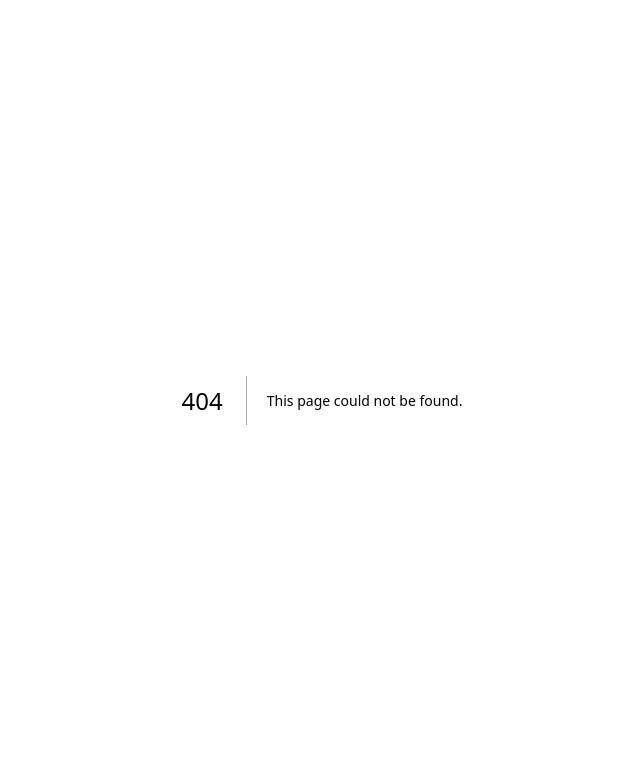
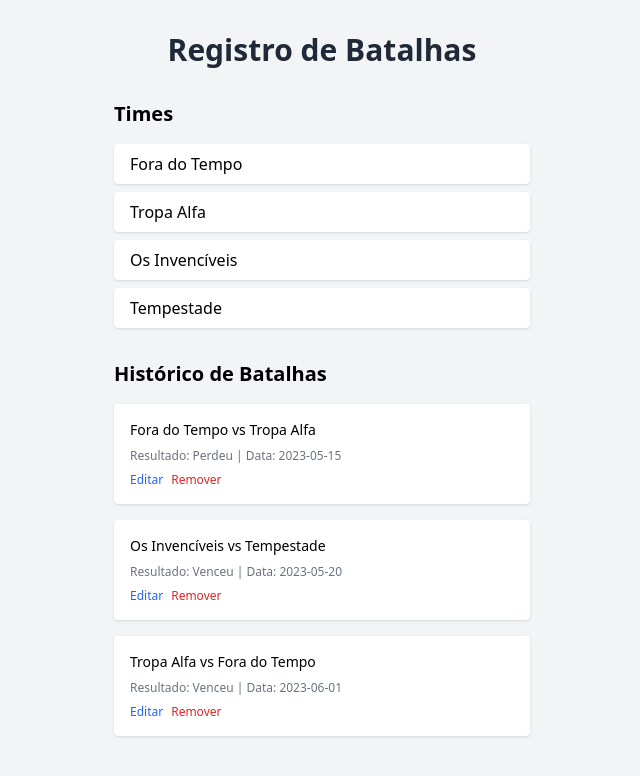
Before and after one commit to angelinogonsalves/personal-site, a Next.js app: page /warbattles in a window 1280 px wide. Before the commit this address had no page. Shown: the top 776 px of the page, without its empty margins (318-958 px from the left). Built offline with nearby package versions, Linux system fonts and the light colour scheme.

Commit message:
add warbattles v1

```diff
--- /dev/null
+++ b/src/app/warbattles/page.jsx
@@ -0,0 +1,66 @@
+import { useEffect, useState } from "react";
+
+export default function RegistroPage() {
+  const [teams, setTeams] = useState([
+    { id: 1, name: 'Fora do Tempo' },
+    { id: 2, name: 'Tropa Alfa' },
+    { id: 3, name: 'Os Invencíveis' },
+    { id: 4, name: 'Tempestade' }
+  ]);
+
+  const [battles, setBattles] = useState([
+    { id: 1, attackTeamId: 1, attackPower: 3350, defenseTeamId: 2, defensePower: 4123, result: 'Perdeu', date: '2023-05-15' },
+    { id: 2, attackTeamId: 3, attackPower: 4500, defenseTeamId: 4, defensePower: 3800, result: 'Venceu', date: '2023-05-20' },
+    { id: 3, attackTeamId: 2, attackPower: 5000, defenseTeamId: 1, defensePower: 4800, result: 'Venceu', date: '2023-06-01' }
+  ]);
+
+  const getTeamName = (id) => {
+    const team = teams.find(t => t.id === id);
+    return team ? team.name : 'Desconhecido';
+  };
+
+  const deleteBattle = (id) => {
+    if (confirm('Deseja remover esta batalha?')) {
+      setBattles(prev => prev.filter(b => b.id !== id));
+    }
+  };
+
+  const editBattle = (id) => {
+    alert('Editar batalha: ' + id);
+  };
+
+  return (
+    <div className="bg-gray-100 min-h-screen font-sans">
+      <div className="container mx-auto px-4 py-8 max-w-md">
+        <header className="mb-8 text-center">
+          <h1 className="text-3xl font-bold text-gray-800 mb-2">Registro de Batalhas</h1>
+        </header>
+
+        <main>
+          <h2 className="text-xl font-semibold mb-4">Times</h2>
+          <ul className="mb-8 space-y-2">
+            {teams.map(team => (
+              <li key={team.id} className="bg-white shadow rounded px-4 py-2">
+                {team.name}
+              </li>
+            ))}
+          </ul>
+
+          <h2 className="text-xl font-semibold mb-4">Histórico de Batalhas</h2>
+          <ul className="space-y-4">
+            {battles.map(battle => (
+              <li key={battle.id} className="bg-white shadow rounded p-4">
+                <div className="text-sm mb-2">{getTeamName(battle.attackTeamId)} vs {getTeamName(battle.defenseTeamId)}</div>
+                <div className="text-xs text-gray-500 mb-2">Resultado: {battle.result} | Data: {battle.date}</div>
+                <div className="flex space-x-2">
+                  <button onClick={() => editBattle(battle.id)} className="text-blue-600 text-xs">Editar</button>
+                  <button onClick={() => deleteBattle(battle.id)} className="text-red-600 text-xs">Remover</button>
+                </div>
+              </li>
+            ))}
+          </ul>
+        </main>
+      </div>
+    </div>
+  );
+}
```
